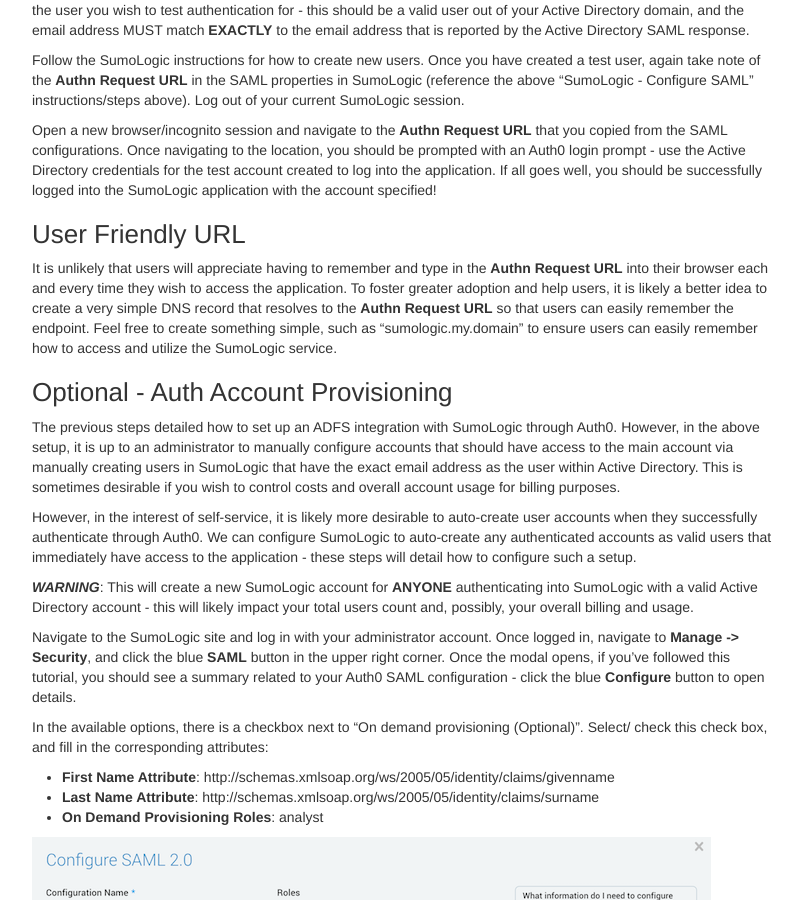
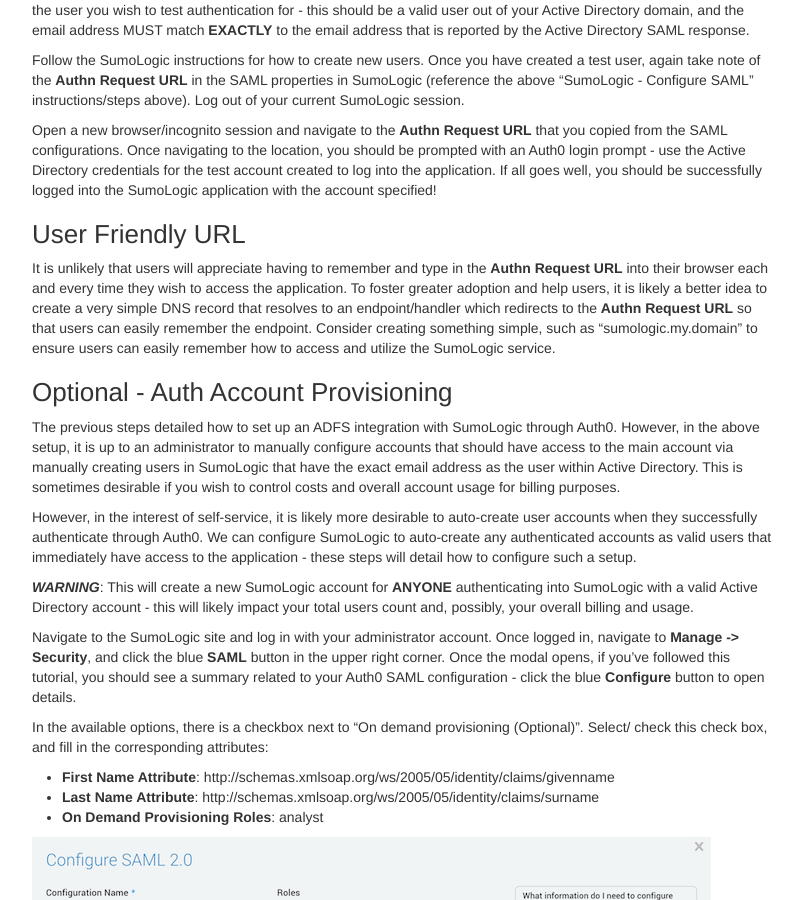
Before and after one commit to jekhokie/jekhokie.github.io, a Jekyll site: the page built from _posts/2016-10-25-sumologic-auth-with-auth0-adfs.markdown, in a window 1280 px wide and 900 px high, scrolled down 3320 px. Shown: the whole window, without its empty margins (238-1040 px from the left). Built offline with Jekyll 4.4.1, drawn with Linux system fonts in a browser that asks for light colours.

Commit message:
Update Sumo/Auth0 Doc for DNS Reference
Update the SumoLogic/Auth0 document to update the reference to creating
a DNS record.

```diff
--- a/_posts/2016-10-25-sumologic-auth-with-auth0-adfs.markdown
+++ b/_posts/2016-10-25-sumologic-auth-with-auth0-adfs.markdown
@@ -118,9 +118,9 @@
 It is unlikely that users will appreciate having to remember and type in the **Authn Request URL**
 into their browser each and every time they wish to access the application. To foster greater
 adoption and help users, it is likely a better idea to create a very simple DNS record that
-resolves to the **Authn Request URL** so that users can easily remember the endpoint. Feel free to
-create something simple, such as "sumologic.my.domain" to ensure users can easily remember how
-to access and utilize the SumoLogic service.
+resolves to an endpoint/handler which redirects to the **Authn Request URL** so that users can
+easily remember the endpoint. Consider creating something simple, such as "sumologic.my.domain"
+to ensure users can easily remember how to access and utilize the SumoLogic service.
 
 ### Optional - Auth Account Provisioning
 
```
